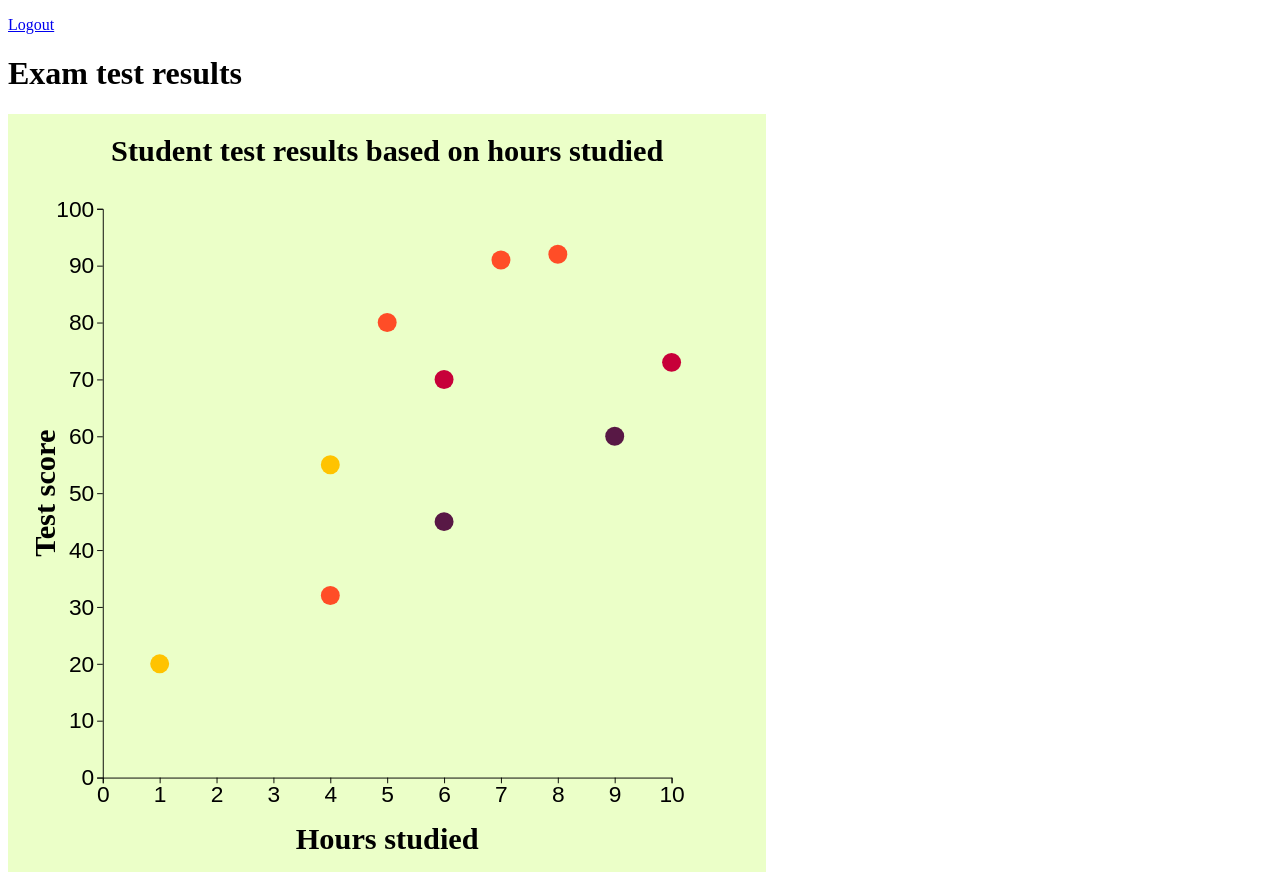
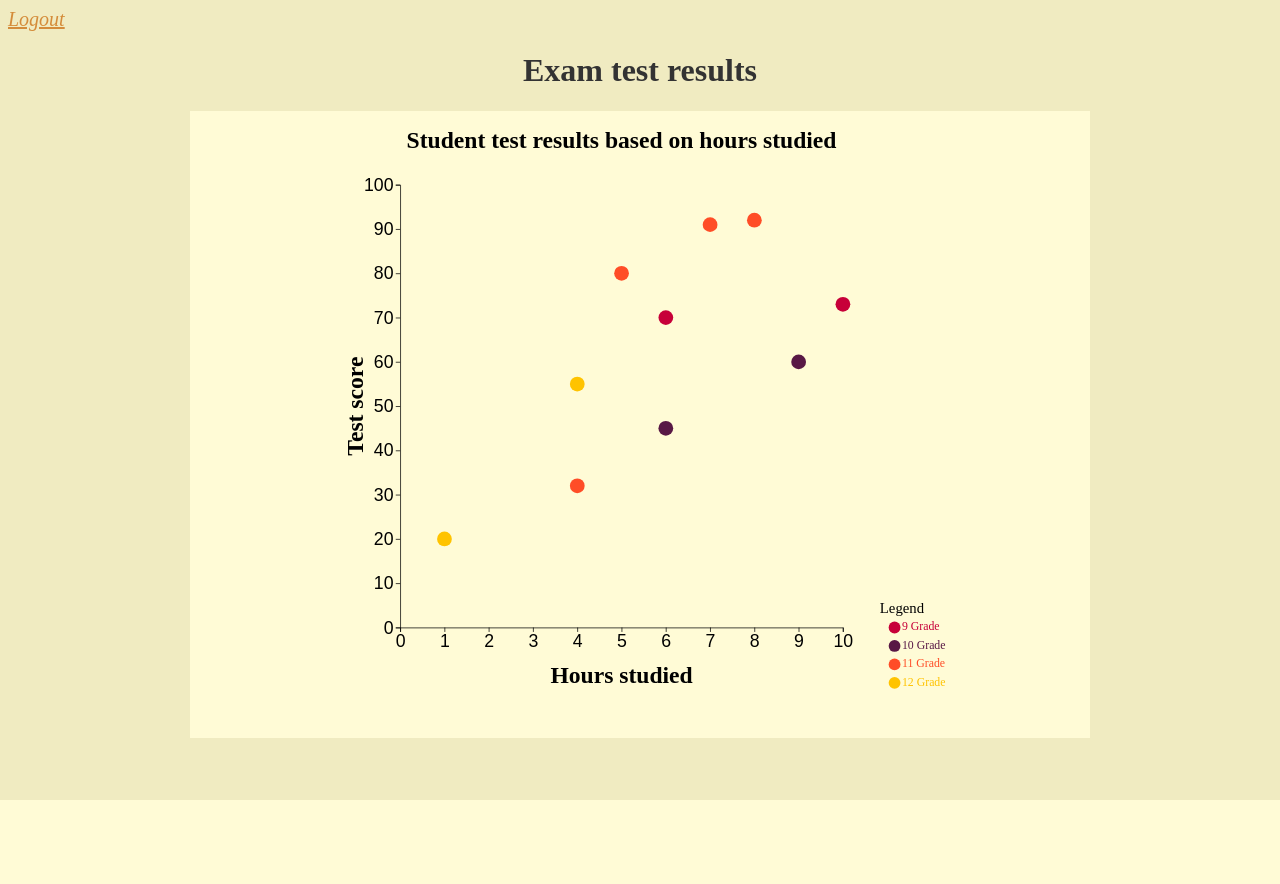
Before and after one commit to GreySkies159/flask, a Flask app: template templates/examResults.html in a window 1280 px wide. After the commit the page ends 800 px from the top, so only its background shows below. Run offline with Flask 2, Linux system fonts and the light colour scheme; the template is opened without the code that fills it, so the values that code supplies are empty; some libraries are stand-ins or nearby versions.

Commit message:
fixed styling and paths

```diff
--- a/main.py
+++ b/main.py
@@ -3,10 +3,11 @@ import model
 
 app = Flask(__name__)
 app.secret_key = "n$653odjenSFol3mCkrjw5"
-
+#inicial ID
 ID = '00000000'
+#all Database users
 user =model.check_users()
-
+# getting id from session
 @app.before_request
 def before_request():
     g.ID = None
@@ -25,9 +26,9 @@ def home():
     return render_template('homepage.html', message='Login to page or sign up')
 
 
-@app.route('/results', methods=['GET'])
-def graph():
-    return render_template('examResults.html')
+# @app.route('/results', methods=['GET'])
+# def graph():
+#     return render_template('examResults.html')
 
 
 @app.route('/login', methods=['GET', 'POST'])
@@ -79,5 +80,6 @@ def logout():
     session.pop('ID', None)
     return redirect(url_for('home'))
 
+# running app on port 7000
 if __name__ =='__main__':
     app.run(port=7000, debug=True)
--- a/static/css/style.css
+++ b/static/css/style.css
@@ -68,3 +68,7 @@ html, body{
 ::placeholder{
   color: #333333;
 }
+.results{
+  text-align: center;
+
+}
--- a/templates/examResults.html
+++ b/templates/examResults.html
@@ -1,24 +1,20 @@
-<!DOCTYPE html>
-<html lang="en", dir="ltr">
 <head>
-        <meta charset="utf-8">
-        <link rel="shortcut icon" href="#">
-        <title>
-        </title>
+    <link rel="stylesheet" href="static/css/style.css">
     <script src="https://d3js.org/d3.v4.min.js"></script>
 </head>
 <body>
 <div id="LoggedInHeadding">
-            <!-- find a way to get value from session and display it in html -->
     <p>{{ message }}</p>
     <a href="/logout">Logout</a>
 </div>
+<div class="results">
 <h1>Exam test results</h1>
 <div id="svg">
 </div>
 <script>
-            width=800
-            height=800
+    width=900
+    height=900
+    // populating data
     data=[
         {"hours studied":5, "test score":80, "grade":9},
         {"hours studied":6, "test score":70, "grade":10},
@@ -32,22 +28,26 @@
         {"hours studied":7, "test score":91, "grade":9}
     ]
 
-
+    //creating svg where the graph will be. Scales with screen size
     svg = d3.select("#svg")
             .append("svg")
-                    .attr("height", "60%")
+            .attr("height", "80%")
             .style("max-width", width)
             .style("max-height", height)
-                    .attr("width", "60%")
-                    .attr("viewBox", "0 0 800 800")
+            .attr("width", "80%")
+            .attr("viewBox", "0 0 850 850")
             .attr("preserveAspectRatio", "xMinyMin")
-                    .style("background-color", "#EBFFC8")
+            .style("background-color", "#fffbd6")
 
+    // creating keys for legend
+    var keys = ["9 Grade", "10 Grade", "11 Grade", "12 Grade"]
+    // creating color
     colorScale= d3.scaleOrdinal().domain([9, 12]).range(["#FF4D27", "#FFC300", "#C70039 ", "#581845"])
+    // creating scale for correct data representation in svg
     xScale=d3.scaleLinear().domain([0, 10]).range([100, 700])
+    // creating X axis
     xAxis=d3.axisBottom()
         .scale(xScale)
-                //.tickValues([0, 2, 4, 6, 8, 10])
     svg.append("g")
         .attr("transform", "translate(0, 700)")
         .style("font-size", "1.5pc")
@@ -58,8 +58,7 @@
         .style("font-size", "2pc")
         .style("font-weight", "bold")
         .attr("text-anchor", "middle")
-
-
+    // creating Y axis
     yScale=d3.scaleLinear().domain([0, 100]).range([700, 100])
     yAxis=d3.axisLeft()
         .scale(yScale)
@@ -74,17 +73,44 @@
         .style("font-size", "2pc")
         .style("font-weight", "bold")
         .attr("text-anchor", "middle")
-
+    // adding graph title
     title=svg.append("text")
         .attr("transform", "translate(400, 50)")
         .text("Student test results based on hours studied")
         .style("font-size", "2pc")
         .style("font-weight", "bold")
         .attr("text-anchor", "middle")
-
-
+    //adding legend: dots
+    svg.selectAll("mydots")
+        .data(keys)
+        .enter()
+        .append("circle")
+        .attr('class', "legend")
+        .attr("cx", 770)
+        .attr("cy", function(d,i){ return 700 + i*25})
+        .attr("r", 8)
+        .style("fill", function(d){ return colorScale(d)})
+   //adding legend: text
+    svg.selectAll("mylabels")
+        .data(keys)
+        .enter()
+        .append("text")
+        .attr("x", 780)
+        .attr("y", function(d,i){ return 700 + i*25}) // 100 is where the first dot appears. 25 is the distance between dots
+        .style("fill", function(d){ return colorScale(d)})
+        .text(function(d){ return d})
+        .attr("text-anchor", "left")
+        .style("alignment-baseline", "middle")
+    // adding legent tittle
+    legendTittle=svg.append("text")
+        .attr("transform", "translate(780, 680)")
+        .text("Legend")
+        .style("font-size", "20px")
+        .attr("text-anchor", "middle")
+    //creating tooltip for showing grade
     toolTip = svg.append("text")
-            var circles = svg.selectAll("circle")
+    //creating circles for tada
+    var circles = svg.selectAll("circles")
                 .data(data)
                 .enter()
                 .append("circle")
@@ -98,34 +124,29 @@
                 .style("fill", function(d){
                     return colorScale(d["grade"])
                 })
+                //on click will dim not selected data and show tooltip
                 .on("click", function(d){
                     svg.selectAll("circle")
                     .style("r", 10)
                     .style("opacity", 0.4)
+                    d3.selectAll(".legend")
+                    .style("opacity", 1)
+                    .style("r", 8)
                     d3.select(this)
                     .style("r", 14)
                     .style("opacity", 1)
 
+
                     x = d3.mouse(this)[0]
                     y = d3.mouse(this)[1]
-                            //append score toolTip
+                    // append score toolTip
                     toolTip.attr("x", x)
-                                   .attr("y", y-40)
-                                   .style("background-color", "#FFFFFF")
+                            .attr("y", y-25)
                             .text("Score: "+d["test score"])
-                                   .style("font-size", "30px")
+                            .style("font-size", "24px")
+                            .style("font-style", "oblique")
+                            .style("font-weight", "bold")
                             .attr("text-anchor", "middle")
-                            // append grade toolTip
-                            toolTip.attr("x", x)
-                                   .attr("y", y-20)
-                                   .style("background-color", "#FFFFFF")
-                                   .text("Grade: "+d["grade"])
-                                   .style("font-size", "20px")
-                                   .attr("text-anchor", "middle")
-
-
                 })
-
 </script>
-    </body>
-</html>
+</div>
```
Also changed, not shown: teacher_logins.db. Lines whose indentation alone changed are shown as unchanged.
